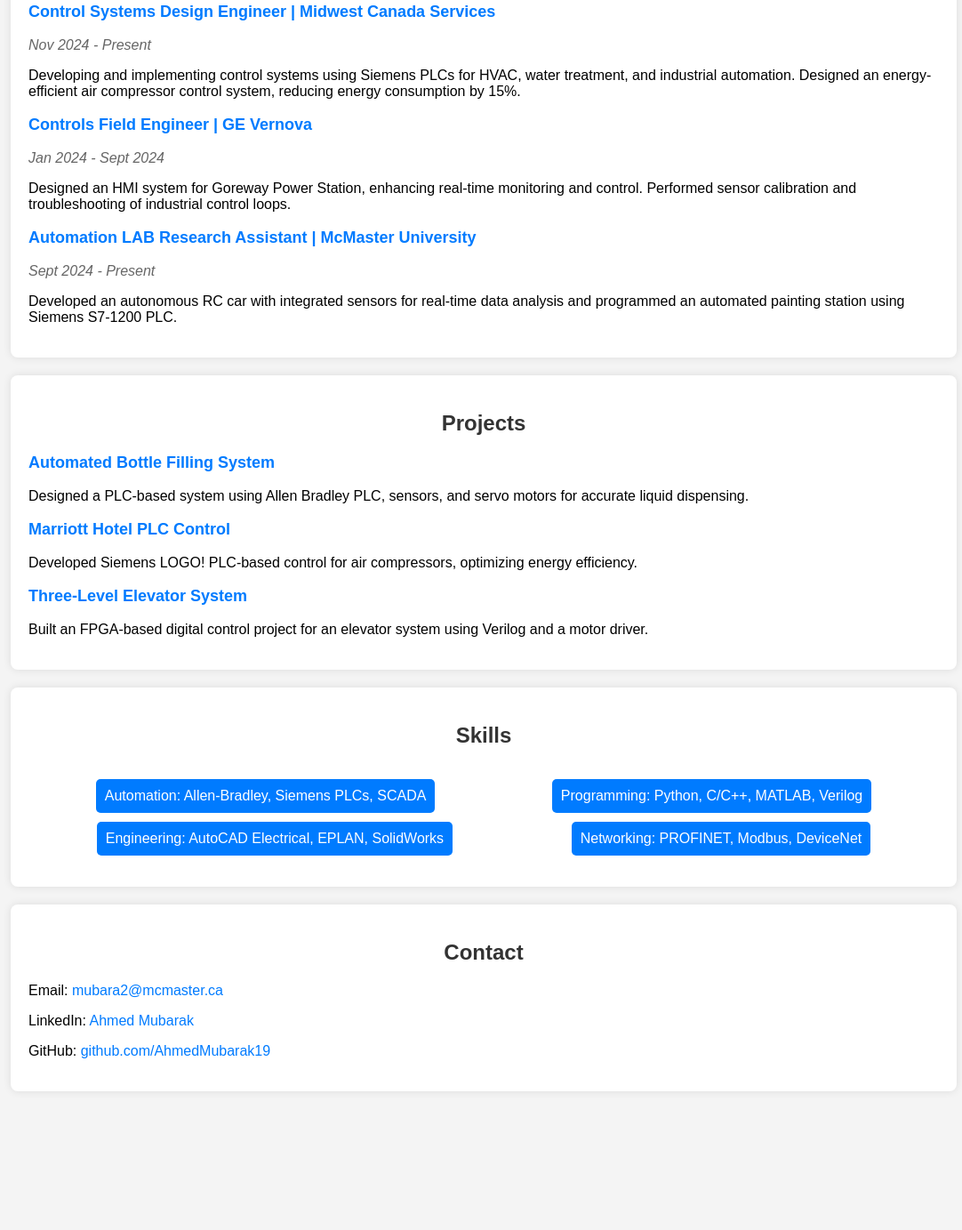
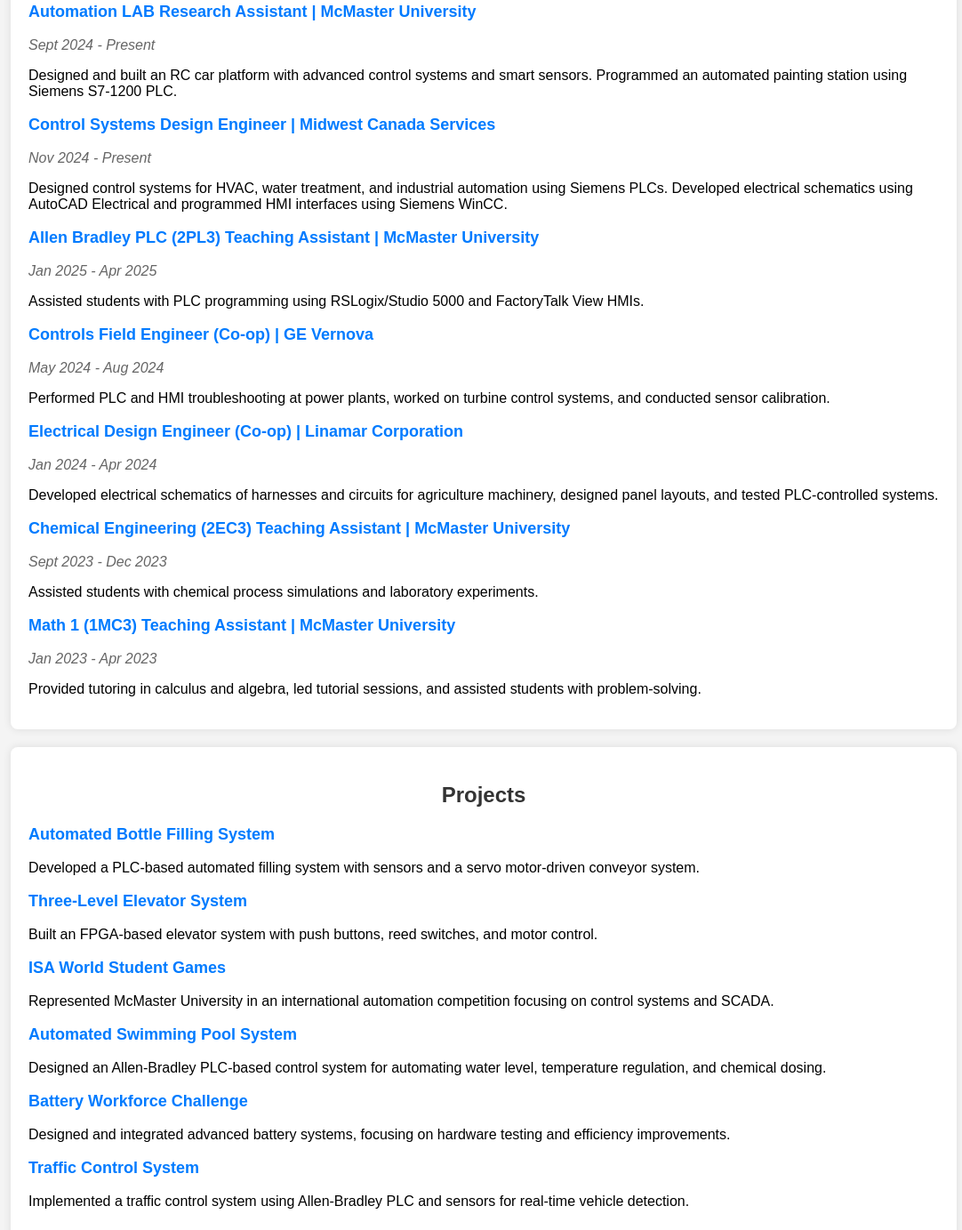
Before and after one commit to AhmedMubarak19/AhmedMubarak19.github.io, a plain HTML site: page index.html in a window 1280 px wide. Shown: the part 757-2140 px from the top of the page at 89% size, without its empty margins (96-1178 px from the left). Before the commit the page ends 2004 px from the top, so only its background shows below. Drawn offline with Linux system fonts and the light colour scheme.

Commit message:
Update index.html

```diff
--- a/index.html
+++ b/index.html
@@ -99,40 +99,56 @@
 
     <section id="experience">
         <h2>Work Experience</h2>
+        <p class="job-title">Automation LAB Research Assistant | McMaster University</p>
+        <p class="job-date">Sept 2024 - Present</p>
+        <p>Designed and built an RC car platform with advanced control systems and smart sensors. Programmed an automated painting station using Siemens S7-1200 PLC.</p>
+
         <p class="job-title">Control Systems Design Engineer | Midwest Canada Services</p>
         <p class="job-date">Nov 2024 - Present</p>
-        <p>Developing and implementing control systems using Siemens PLCs for HVAC, water treatment, and industrial automation. Designed an energy-efficient air compressor control system, reducing energy consumption by 15%.</p>
+        <p>Designed control systems for HVAC, water treatment, and industrial automation using Siemens PLCs. Developed electrical schematics using AutoCAD Electrical and programmed HMI interfaces using Siemens WinCC.</p>
 
-        <p class="job-title">Controls Field Engineer | GE Vernova</p>
-        <p class="job-date">Jan 2024 - Sept 2024</p>
-        <p>Designed an HMI system for Goreway Power Station, enhancing real-time monitoring and control. Performed sensor calibration and troubleshooting of industrial control loops.</p>
+        <p class="job-title">Allen Bradley PLC (2PL3) Teaching Assistant | McMaster University</p>
+        <p class="job-date">Jan 2025 - Apr 2025</p>
+        <p>Assisted students with PLC programming using RSLogix/Studio 5000 and FactoryTalk View HMIs.</p>
 
-        <p class="job-title">Automation LAB Research Assistant | McMaster University</p>
-        <p class="job-date">Sept 2024 - Present</p>
-        <p>Developed an autonomous RC car with integrated sensors for real-time data analysis and programmed an automated painting station using Siemens S7-1200 PLC.</p>
+        <p class="job-title">Controls Field Engineer (Co-op) | GE Vernova</p>
+        <p class="job-date">May 2024 - Aug 2024</p>
+        <p>Performed PLC and HMI troubleshooting at power plants, worked on turbine control systems, and conducted sensor calibration.</p>
+
+        <p class="job-title">Electrical Design Engineer (Co-op) | Linamar Corporation</p>
+        <p class="job-date">Jan 2024 - Apr 2024</p>
+        <p>Developed electrical schematics of harnesses and circuits for agriculture machinery, designed panel layouts, and tested PLC-controlled systems.</p>
+
+        <p class="job-title">Chemical Engineering (2EC3) Teaching Assistant | McMaster University</p>
+        <p class="job-date">Sept 2023 - Dec 2023</p>
+        <p>Assisted students with chemical process simulations and laboratory experiments.</p>
+
+        <p class="job-title">Math 1 (1MC3) Teaching Assistant | McMaster University</p>
+        <p class="job-date">Jan 2023 - Apr 2023</p>
+        <p>Provided tutoring in calculus and algebra, led tutorial sessions, and assisted students with problem-solving.</p>
     </section>
 
-    <section id="projects">
+   <section id="projects">
         <h2>Projects</h2>
         <p class="job-title">Automated Bottle Filling System</p>
-        <p>Designed a PLC-based system using Allen Bradley PLC, sensors, and servo motors for accurate liquid dispensing.</p>
-
-        <p class="job-title">Marriott Hotel PLC Control</p>
-        <p>Developed Siemens LOGO! PLC-based control for air compressors, optimizing energy efficiency.</p>
+        <p>Developed a PLC-based automated filling system with sensors and a servo motor-driven conveyor system.</p>
 
         <p class="job-title">Three-Level Elevator System</p>
-        <p>Built an FPGA-based digital control project for an elevator system using Verilog and a motor driver.</p>
+        <p>Built an FPGA-based elevator system with push buttons, reed switches, and motor control.</p>
+
+        <p class="job-title">ISA World Student Games</p>
+        <p>Represented McMaster University in an international automation competition focusing on control systems and SCADA.</p>
+
+        <p class="job-title">Automated Swimming Pool System</p>
+        <p>Designed an Allen-Bradley PLC-based control system for automating water level, temperature regulation, and chemical dosing.</p>
+
+        <p class="job-title">Battery Workforce Challenge</p>
+        <p>Designed and integrated advanced battery systems, focusing on hardware testing and efficiency improvements.</p>
+
+        <p class="job-title">Traffic Control System</p>
+        <p>Implemented a traffic control system using Allen-Bradley PLC and sensors for real-time vehicle detection.</p>
     </section>
 
-    <section id="skills">
-        <h2>Skills</h2>
-        <div class="skills-container">
-            <div class="skill-box">Automation: Allen-Bradley, Siemens PLCs, SCADA</div>
-            <div class="skill-box">Programming: Python, C/C++, MATLAB, Verilog</div>
-            <div class="skill-box">Engineering: AutoCAD Electrical, EPLAN, SolidWorks</div>
-            <div class="skill-box">Networking: PROFINET, Modbus, DeviceNet</div>
-        </div>
-    </section>
 
     <section id="contact">
         <h2>Contact</h2>
```
